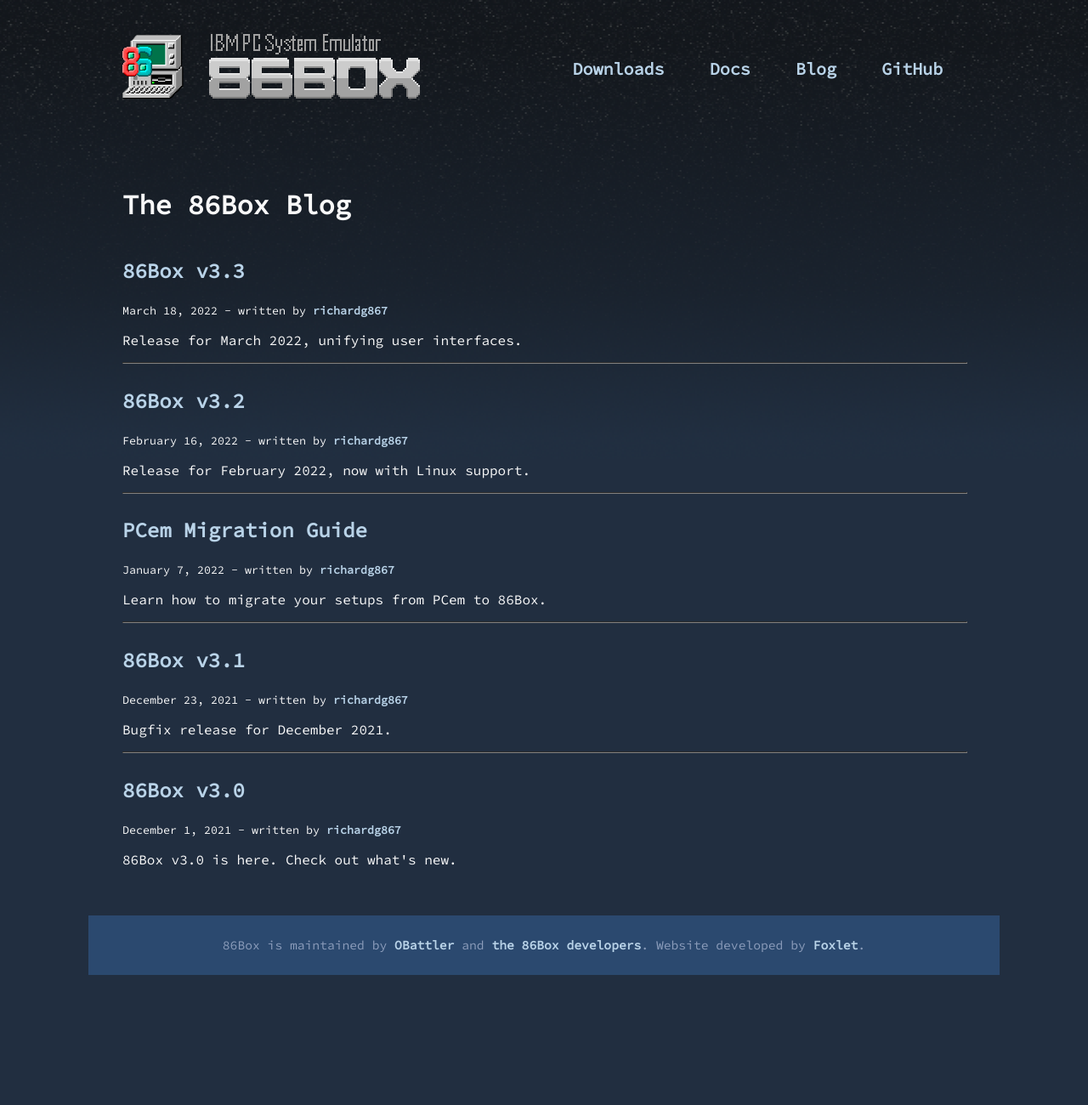
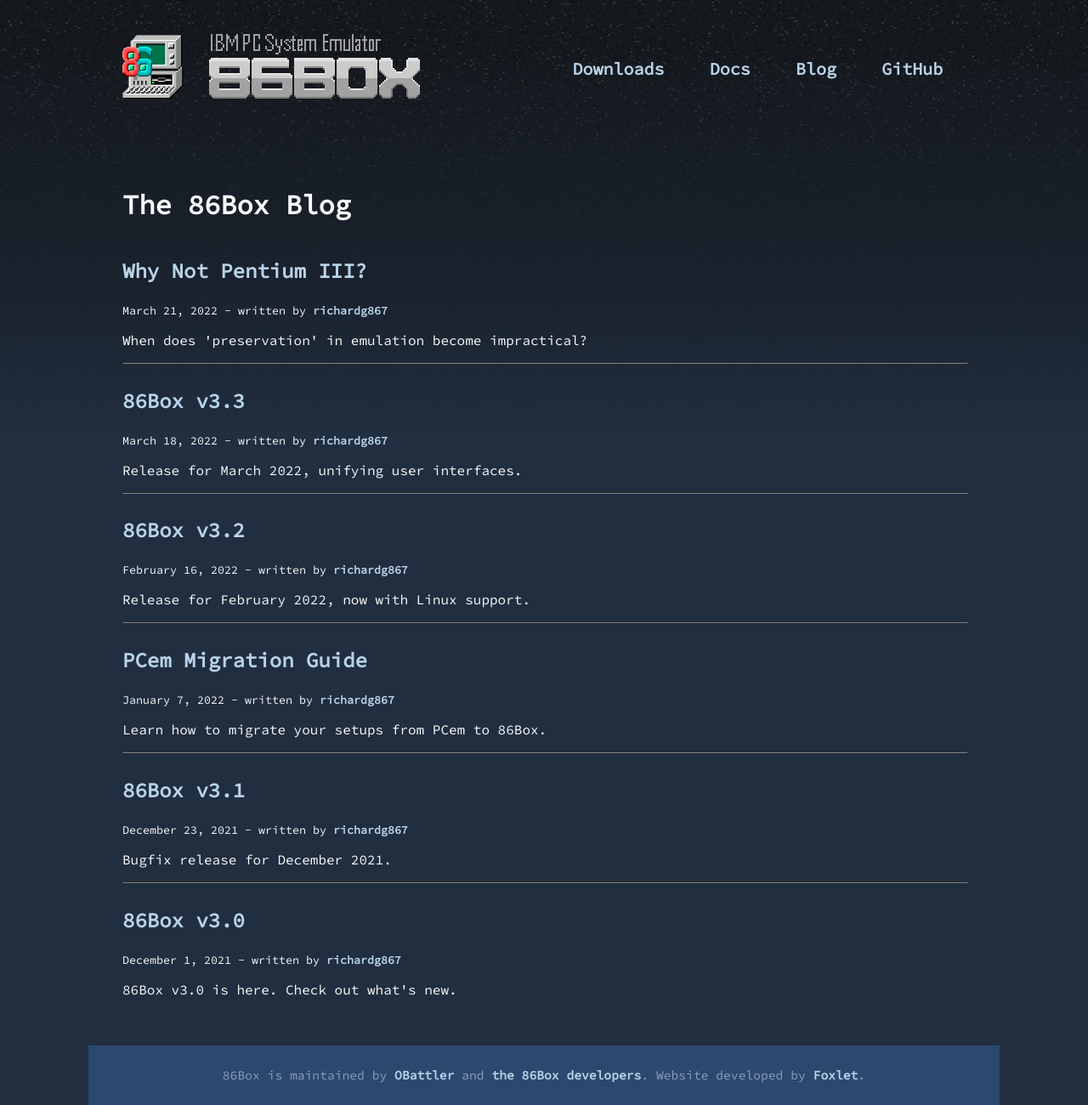
Before and after one commit to 86Box/86box.github.io, a Jekyll site: the page built from blog.md, in a window 1280 px wide. Shown: the whole page at 85% size. Built offline with Jekyll 4.4.1, drawn with Linux system fonts in a browser that asks for light colours; before the commit the page ends 1147 px from its top, so only the background shows below that; some of the changed lines change nothing that is shown.

Commit message:
Why Not P3 post

```diff
--- a/_config.yml
+++ b/_config.yml
@@ -1,5 +1,7 @@
 title: "86Box"
 description: "Emulator of x86-based machines"
+
+future: true
 
 github:
   is_project_page: true
--- /dev/null
+++ b/_posts/2022-03-21-why-not-p3.md
@@ -0,0 +1,63 @@
+---
+layout: post
+title: "Why Not Pentium III?"
+description: "When does 'preservation' in emulation become impractical?"
+authors: ["richardg867"]
+image: "/assets/images/whynotp3/hero.png"
+---
+
+{% include imageheading.html url="/assets/images/whynotp3/hero.png" separator=" " %}
+
+Word is out there that an individual is trying to develop **Pentium III** emulation as part of a fork of 86Box, regardless of how slow it is, in the name of "hardware preservation". But why didn't **we** do it in the first place? Why did we, developers of a PC emulator clearly aimed at the preservation of hardware and software, limit ourselves to the Pentium II and an underperforming competitor (the VIA Cyrix III), and why did we do these two knowing they're already pretty slow to emulate? It's story time.
+
+<hr />
+
+## Backstory: Orphans of Virtual PC
+
+Our lead developer [**OBattler**](https://github.com/OBattler) was a huge fan of **Microsoft Virtual PC**. Unlike other virtualizers such as VMware and VirtualBox, Virtual PC was fast while not being detrimental to the odd demands of legacy operating systems. It emulated a relatively sane 440BX machine with a Pentium II CPU core, which could run some Windows betas and other obscure software that competing virtualizers struggled to run.
+
+But there was one problem: **Virtual PC was unmaintained.** Microsoft discontinued Virtual PC 2007 after Windows 7 shipped with the limited **Windows Virtual PC**, and Windows 8 with the even more limited **Hyper-V**. Nevertheless, the old Virtual PC released in 2006 still limped along; when Windows 8 broke it, some clever people managed to fix it by swapping a file from the VPC-based Windows Phone 7 SDK emulator. But then one day, Microsoft released a public beta version of Windows 10 that **broke Virtual PC for good**, never to be fixed again in the final version or one of the many updates.
+
+Furthermore, our developer was becoming increasingly frustrated with Virtual PC limitations he could not address through patching; for instance, it could not take advantage of the full `C8000`-`EFFFF` memory range for [Upper Memory Blocks](https://en.wikipedia.org/wiki/Upper_memory_area) (UMBs) due to a forced option ROM at `E0000`, limiting the amount of upper memory available for drivers to be loaded above conventional memory on DOS setups. These limitations, compounded with the aforementioned Windows 10 incompatibility, forced him to look for alternatives.
+
+### Making PCem better than Virtual PC
+
+At the time (around 2014), PCem was a promising full system emulator which had just crossed into the Pentium era. Most importantly, it was **open source**, which meant that any issues could be patched with ease. With that in mind, [**OBattler**](https://github.com/OBattler) started hacking around PCem, fixing an issue with the Japanese DOS/V, merging network emulation from another fork, and inviting other developers including your author. These fixes were released to the public under a variety of names (such as PCem-Unofficial and PCem-X) and upstreamed to PCem author Sarah Walker; but things got to a point where our changes grew beyond the scope of what Sarah was willing to upstream, so we forked PCem and created the **86Box** project.
+
+If we had any goal early on (before taking on the 86Box name), it was to make a better emulator than Virtual PC was a virtualizer. We believed part of that goal could be achieved by developing **Pentium II** emulation, while hoping that the single-thread performance of future host CPUs would allow it to be emulated as reasonably fast as Virtual PC. Remember, Intel was a performance monopoly still happily [tick-tocking](https://en.wikipedia.org/wiki/Tick%E2%80%93tock_model) away at the time; their 10nm troubles and AMD Ryzen competition were not a thing yet.
+
+This Pentium II emulation was eventually shelved as generational improvements to single-thread performance stagnated (and even regressed with Ryzen at first), and also due to a very mysterious bug triggered by Windows XP's use of the Pentium II's `SYSENTER`/`SYSEXIT` feature; as AMD delivered a return to significant generational improvements in x86 and (ironically) PCem's author found a fix to the aforementioned bug while independently developing their own Pentium II emulation, we took our version off the shelf in 2020 as part of **86Box v2.10**, which would later become **v3.0** released in late 2021.
+
+<hr />
+
+## Drawing the line
+
+As all these years went by, we realized emulating faster CPUs than the Pentium II at practical speeds would not be achievable, not without a **very big** (even bigger than Apple's M1 was) **and unprecedented breakthrough** in performance of either desktop CPUs or the dynamic recompiler we inherited from PCem; we knew an absolute beast of a CPU (which turned out to be the Ryzen 9 5950X) would be required to emulate the entry-level 233 MHz Pentium II at a speed good enough for games, let alone higher clock speeds.
+
+A decision was therefore made to **keep** the Pentium II and Celeron CPUs, with lower off-spec clock speeds available for people with older and/or lower-end host CPUs that aren't up to emulating the actual clocks these CPUs were released with at a reasonable speed, and to not develop any more iterations of the Intel P6 core or other faster cores, focusing any CPU-related efforts into improving the dynamic recompiler's performance and closing our [performance gap]({% post_url 2022-01-07-pcem-migration-guide %}#performance) in relation to PCem. The [VIA Cyrix III](https://en.wikipedia.org/wiki/Cyrix_III) was an exception, as it's significantly slower than a Pentium II clock-for-clock, and being based on the [IDT WinChip](https://en.wikipedia.org/wiki/WinChip), much of its infrastructure was already in place.
+
+### Misplaced childhood
+
+Until, of course, one of our past contributors decided they wanted to emulate their childhood AMD Athlon system, **no matter what speed** it would run at. The AMD K7 core is well known to be a more advanced design delivering more instructions per clock than the P6, and therefore, even the lowest-end <a href="https://en.wikipedia.org/wiki/List_of_AMD_Athlon_microprocessors#Athlon_(Model_1,K7_%22Argon%22,_250_nm)" title='Which matched or beat the 500 MHz "Katmai" Pentium III in most benchmarks'>500 MHz "Argon" Athlon</a> was way off our radar. While we don't know exactly which CPU that system had, it was quite possibly an **Athlon XP**, which would be at least twice as fast as the entry-level "Argon".
+
+Arguments ensued. After all, **what is the point** of emulating such a fast CPU at half speed, if not less? You can't reasonably play games at such speeds, and if you just wanted to mess around with operating systems, a slower CPU at 100% speed will do the same job as a twice-as-fast CPU at 50% speed, without mouse lag, crunchy audio and the (uncommon but not unseen) risk of emulation desyncs; at least some of us in the team have endured installing Windows 7 on CPUs slower than a 233 MHz Pentium II just fine. More on running newer versions of Windows later.
+
+After numerous disagreements with that contributor, including but not limited to their insistence on taking very tall orders like the Athlon and the notoriously complex and undocumented **NVIDIA RIVA** 3D accelerators (if any of you reading this were sold on 86Box by its supposed RIVA emulation, we're really sorry, that person was making unfulfillable promises in our name), they've decided to fork 86Box and start developing emulation of the Athlon-competing **Pentium III**, as we already had the required P6 core and compatible Slot 1 and Socket 370 motherboards in place.
+
+### Stick to the Windows that's best
+
+It is widely known (and even shown in the cover of our [v3.0 release post](/2021/12/01/86box-v3-0.html)\) that with a new enough Super Socket 7 or Pentium II setup, you can actually run Windows 7 on 86Box. But "running" is a **massive overstatement**: Windows versions beyond XP were originally designed for much newer hardware than 86Box can emulate at full speed on modern computers, even if you take Microsoft's official minimum requirements into account. Windows Vista and 7 were never meant to even boot on Pentium 1 systems, but Microsoft was pandering to the <a href="https://www.google.com/search?q=%22Vortex86%22+%22Windows+7%22" title="Vortex86 is a Pentium 1-class CPU from the Windows 7 era">embedded computing industry</a> at the time by avoiding intentionally breaking support for these old CPUs, and <a href="http://web.archive.org/web/20110814164028/http://support.microsoft.com/kb/980358" title="KB980358 fixes a BSOD when booting Windows 7 RTM on a Pentium 1">sometimes even fixing it in updates</a>. This changed with Windows 8, which required a late model Pentium 4 with the SSE2 instruction set and NX bit feature at a bare minimum; Windows 7 also eventually received updates which required a Pentium III with SSE at a minimum.
+
+As a result of this, we've been getting many requests to emulate newer CPUs so that 86Box can "run Windows 8 and 10". Even if such CPUs were to be implemented, the user experience would be **extremely painful**; as outlined earlier, there is no host system in existence which can consistently keep up with the fastest CPUs we already emulate, let alone faster ones. Running newer versions of Windows on 86Box is just as much of a questionable endeavor as it is on an equivalent real system: it's a fun experiment maybe worth making a [YouTube video](https://www.youtube.com/watch?v=Zs8-rQKvptM) about, and nothing more. Everything will be so slow you won't even want to open a web browser (if they run at all due to CPU requirements). Just stick to Windows 98 or 2000, maybe XP if your host system is capable; for newer versions, **virtualizers exist**, you know.
+
+While we have fixed emulation bugs explicitly related to newer Windows versions (`STI` interrupt blocking during `SYSENTER`/`SYSEXIT`, incrementing of `RDTSC` in dynamic recompiler mode, etc.), it was all done on **principle**: there might be another older operating system or application out there which runs into the same bug. Theoretically, you don't need to be running Windows XP to stumble upon incorrect `STI` behavior, or Windows 7 to hit a division by zero caused by `RDTSC` returning the same value twice.
+
+<hr />
+
+## This is fine, we're just telling our side
+
+We **take no issue** with forking 86Box. We know at least two other forks are also floating around, though they're not quite up to date in relation to the upstream 86Box code. We understand why people may disagree with our ideals, because our project got started after we disagreed with the ideals of PCem's author, even though they weren't as welcoming to the concept of forking their code.
+
+However, we also have the duty to inform the general public about our side of the story, before misinformation starts spreading around and people end up bashing on 86Box because "it doesn't have the Pentium III that this other emulator does". We've dealt with quite a bit of misinformation (and possibly even **dis**information) over the years about how we've supposedly mistreated PCem's developer and supposedly misled the public with the unattainable RIVA emulation, neither of which we have done. The last thing we want is **more** misinformation hindering our project's growth.
+
+We don't deny the fact that not emulating such fast CPUs was **our choice**, and that choices have consequences. We don't expect higher-end Pentium II or faster CPUs to be emulatable at a good speed in the near future, unless some CPU maker pulls a miracle off (everyone is now rooting for an M1-level comeback by Intel), or someone somehow takes on the job of bolting an inaccurate virtualized CPU core to the relatively accurate 86Box hardware emulation, which we wouldn't be surprised if someone tried to do after reading this post...
```
Also changed, not shown: assets/images/whynotp3/hero.png (added).
